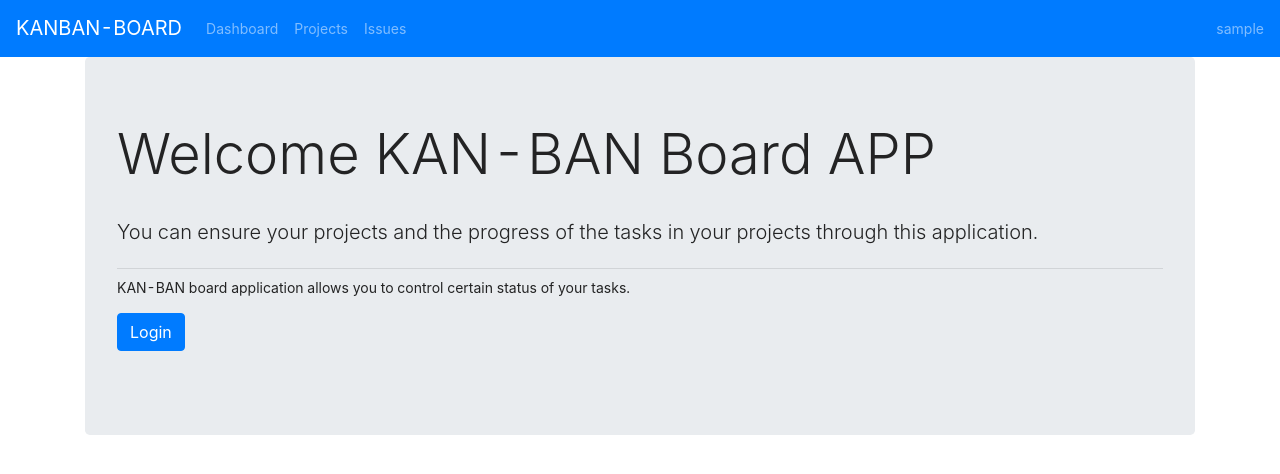
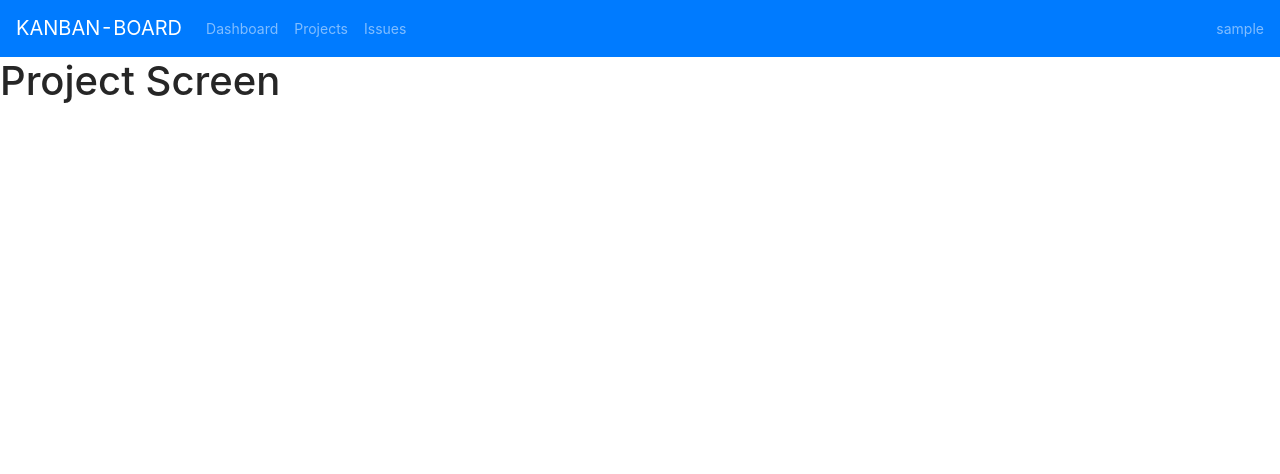
Before and after one commit to kursatcoskun/kanban-board, a React (Create React App) app: page /projects in a window 1280 px wide. Before the commit this address led to /welcome. Shown: the top 474 px of the page. Built offline with nearby package versions, Linux system fonts and the light colour scheme; sample sign-in values are in the browser's storage; what redux-immutable-state-invariant would draw is missing.

Commit message:
added projects page and organisms page

```diff
--- a/src/containers/dashboard/components/organismsDashboard.js
+++ b/src/containers/dashboard/components/organismsDashboard.js
@@ -64,7 +64,7 @@ const OrganismsDashboard = (props) => {
           <MoleculesDashboardIssueTable
             message="OPEN"
             type="info"
-            dataSource={openIssues.map((issue) => ({
+            dataSource={props.openIssues.map((issue) => ({
               ...issue,
               projectName: issue.project.projectName,
             }))}
--- a/src/containers/project/components/index.js
+++ b/src/containers/project/components/index.js
@@ -0,0 +1,2 @@
+export * from "./organismsProjects";
+export * from "./projectsPage";
--- /dev/null
+++ b/src/containers/project/components/organismsProjects.js
@@ -0,0 +1,11 @@
+import React from "react";
+
+const OrganismsProjects = () => {
+  return (
+    <div>
+      <h1>Project Screen</h1>
+    </div>
+  );
+};
+
+export default OrganismsProjects;
--- /dev/null
+++ b/src/containers/project/components/projectsPage.js
@@ -0,0 +1,12 @@
+import React from "react";
+import OrganismsProjects from "./organismsProjects";
+
+const ProjectsPage = () => {
+  return (
+    <div>
+      <OrganismsProjects />
+    </div>
+  );
+};
+
+export default ProjectsPage;
--- a/src/layout/routes.js
+++ b/src/layout/routes.js
@@ -4,6 +4,7 @@ import LoginPage from "../containers/login/components/loginPage";
 import WelcomePage from "../containers/welcome-page/components/welcomePage";
 import DashboardPage from "../containers/dashboard/components/dashboardPage";
 import GuardedRoute from "../utils/guardedRoute";
+import ProjectsPage from "../containers/project/components/projectsPage";
 
 const Routes = () => {
   return (
@@ -16,6 +17,11 @@ const Routes = () => {
           component={DashboardPage}
           auth={!!localStorage.getItem("token")}
         />
+        <GuardedRoute
+          path="/projects"
+          component={ProjectsPage}
+          auth={!!localStorage.getItem("token")}
+        />
         <Redirect from="/" to="/welcome" />
         <Route path="*" exact={true} component={LoginPage} />
       </Switch>
```
